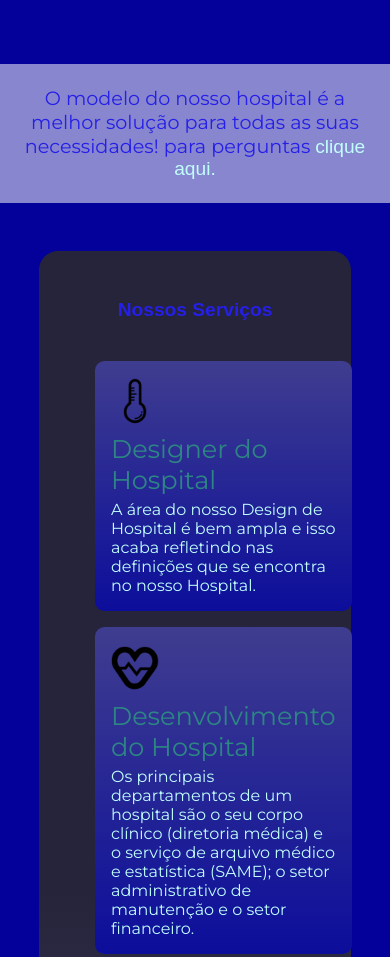
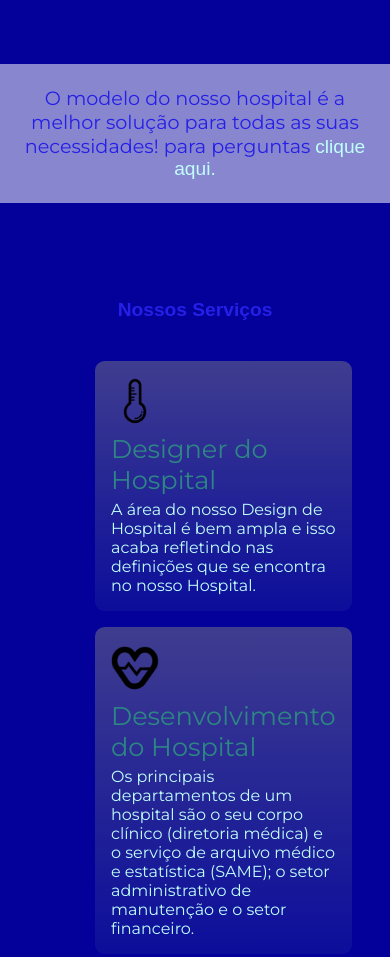
Before and after one commit to gabri05el/site-hospital, a plain HTML site: page index.html in a window 390 px wide. Shown: the part 4386-5343 px from the top of the page. Drawn offline with Linux system fonts and the light colour scheme; a web font is replaced by a local one.

Commit message:
Update main.css

```diff
--- a/styles/main.css
+++ b/styles/main.css
@@ -192,3 +192,9 @@
         margin: 1rem;
     }
 }
+
+@media(max-width: 500px) {
+    .conteudo__final {
+        background-image: none;
+    }
+}
```
